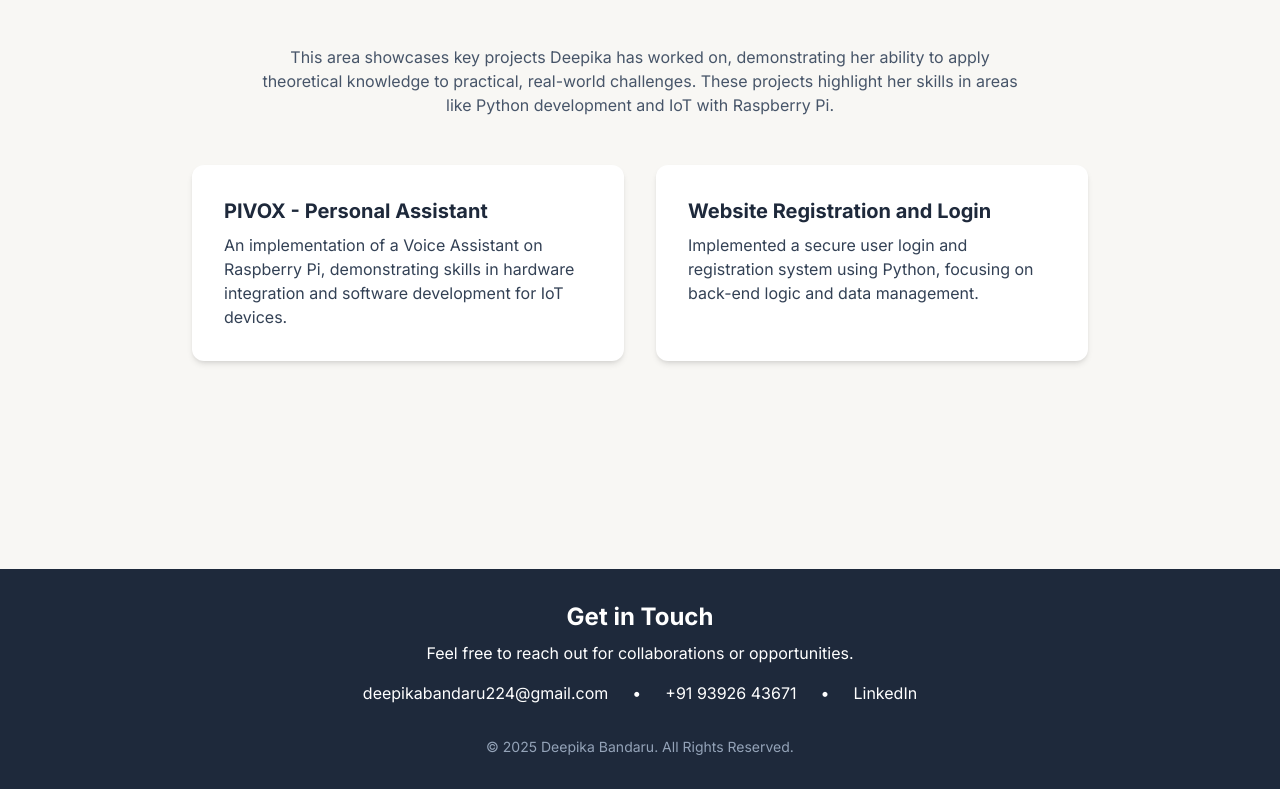
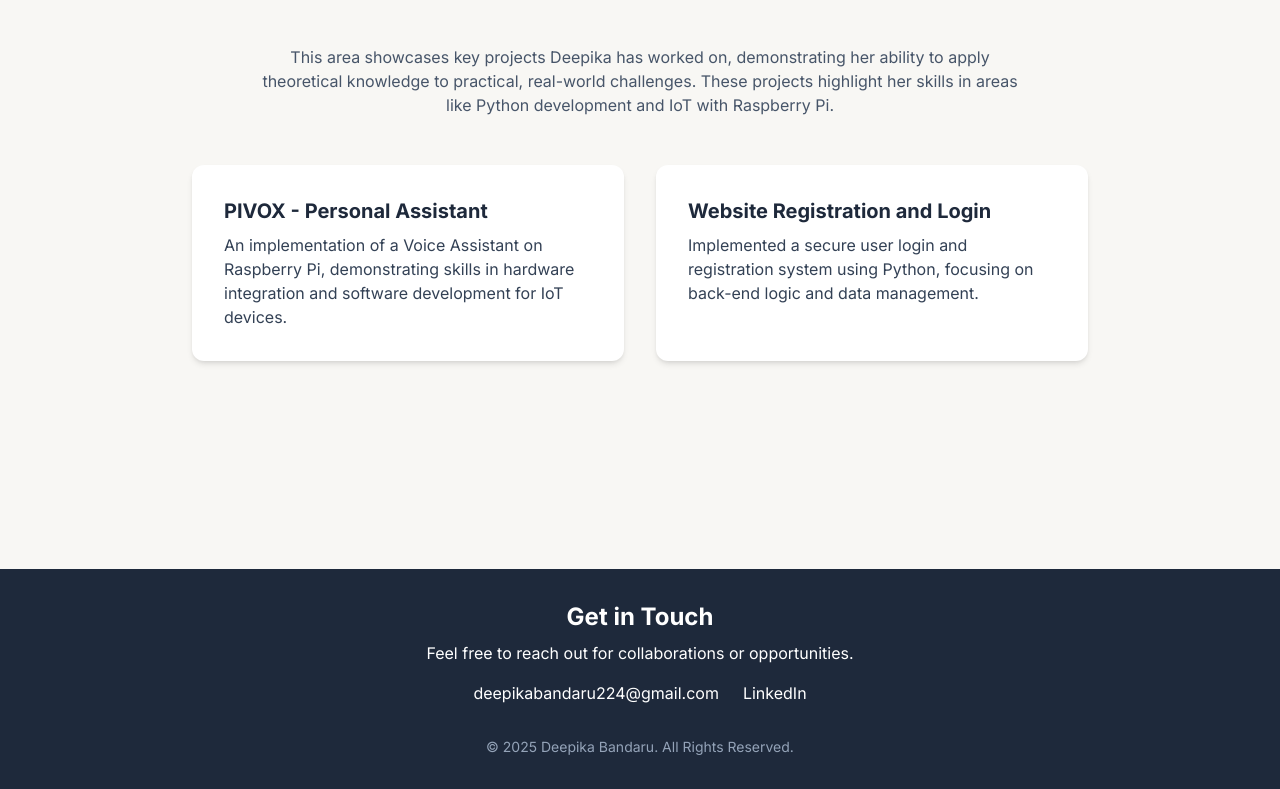
Before and after one commit to bandaru-deepika/resume, a plain HTML site: page index.html in a window 1280 px wide. Shown: the part 2485-3274 px from the top of the page. Drawn offline with nearby package versions, Linux system fonts and the light colour scheme.

Commit message:
Update index.html

```diff
--- a/index.html
+++ b/index.html
@@ -187,9 +187,6 @@
             <p class="mb-4">Feel free to reach out for collaborations or opportunities.</p>
             <div class="flex justify-center items-center space-x-6">
                 <a href="mailto:deepikabandaru224@gmail.com" class="hover:text-red-300 transition-colors">deepikabandaru224@gmail.com</a>
-                <span>&bull;</span>
-                <a href="tel:+919392643671" class="hover:text-red-300 transition-colors">+91 93926 43671</a>
-                <span>&bull;</span>
                 <a href="https://linkedin.com/in/deepikabandaru" target="_blank" rel="noopener noreferrer" class="hover:text-red-300 transition-colors">LinkedIn</a>
             </div>
             <p class="text-sm text-slate-400 mt-8">&copy; 2025 Deepika Bandaru. All Rights Reserved.</p>
```
